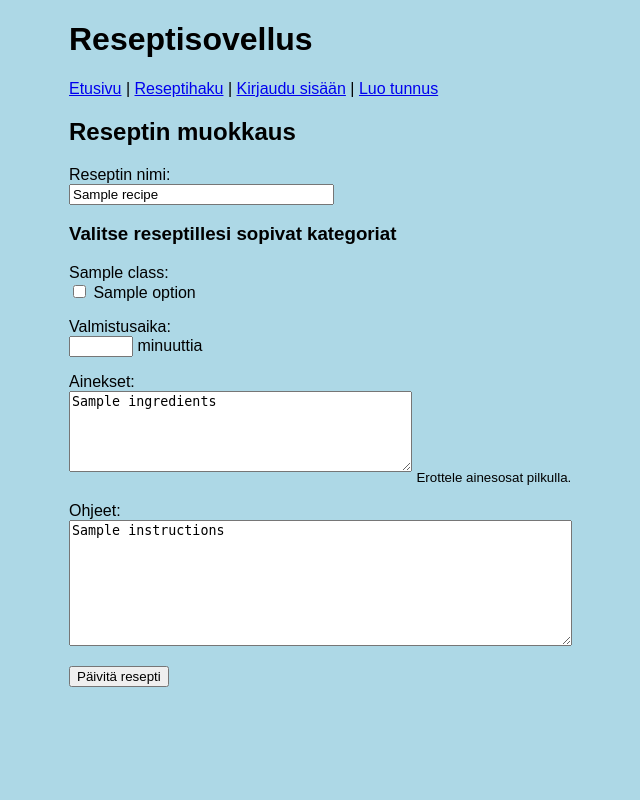
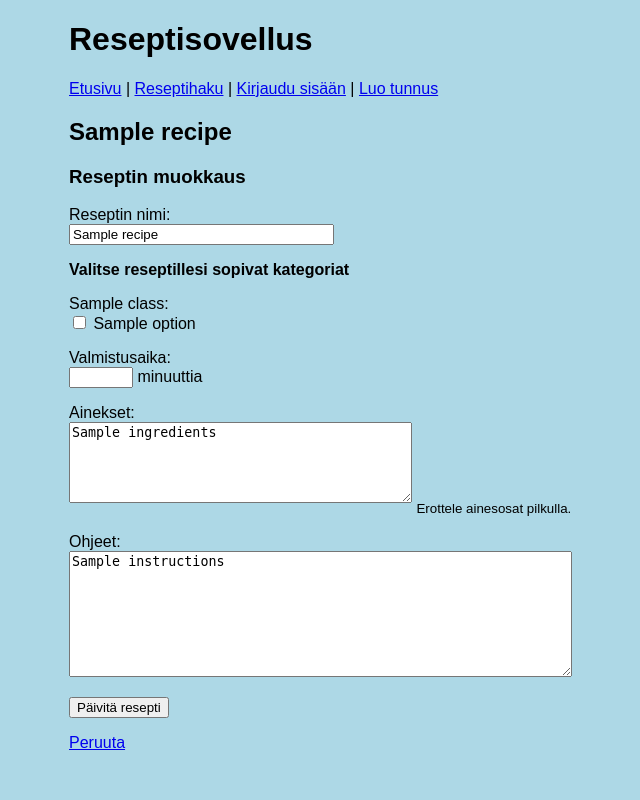
Before and after one commit to DanTah/CSB-project-I, a Flask app: template templates/edit_recipe.html in a window 1280 px wide. Shown: the whole page, without its empty margins (171-811 px from the left). Run offline with Flask 3, Linux system fonts and the light colour scheme; the template is opened without the code that fills it: most values are stand-ins (such as "Sample title", 1, 10 or a date in 2020).

Commit message:
Improve appearance

```diff
--- a/static/main.css
+++ b/static/main.css
@@ -14,7 +14,7 @@ body {
 }
 
 .recipe-card {
-    background-color: #F0F8FF;
+    background-color:#C8E5EE;
     border: 2px solid orange;
     border-radius: 5px;
     padding: 10px;
@@ -72,10 +72,12 @@ img.resize {
 
 .review-section {
     margin-top: 20px;
-    background-color: #fffbf7;
+    background-color: #C8E5EE;
     border: 2px solid green;
     border-radius: 5px;
     padding: 20px;
+    margin-bottom: 10px;
+}
 
 .review {
     margin-bottom: 15px;
--- a/templates/edit_recipe.html
+++ b/templates/edit_recipe.html
@@ -3,7 +3,9 @@
 {% block title %}Reseptin muokkaus{% endblock %}
 
 {% block content %}
-<h2>Reseptin muokkaus</h2>
+<h2>{{recipe.title}}</h2>
+
+<h3>Reseptin muokkaus</h3>
 
 <form action="/update_recipe" method="post">
   <p>
@@ -13,7 +15,7 @@
 
 
 
-  <h3>Valitse reseptillesi sopivat kategoriat </h3>
+  <p><strong>Valitse reseptillesi sopivat kategoriat </p></strong>
   {% for class in all_classes %}
   {% if class != "Vaikeustaso" %}
   <p>
@@ -55,12 +57,13 @@
 
   <p>
     Ohjeet: <br />
-    <textarea name="instructions" rows = "8" cols = "60" maxlength = 1000 required>{{recipe.instructions}}</textarea>
+    <textarea name="instructions" rows = "8" cols = "60" maxlength = 3000 required>{{recipe.instructions}}</textarea>
   </p>
 
   <input type="hidden" name="recipe_id" value = "{{recipe.id}}"/>
   <input type="submit" value="Päivitä resepti" />
 
 </form>
+<p><a href = "/recipe/{{recipe.id}}">Peruuta</a></p>
 
 {% endblock %}
--- a/templates/new_recipe.html
+++ b/templates/new_recipe.html
@@ -12,7 +12,7 @@
   <p>
     Valitse kuva (tiedostopääte .jpg, .jpeg tai .png): <input type="file" name="image" accept=".jpg, .jpeg, .png" />
   </p>
-  <h3>Valitse reseptillesi sopivat kategoriat </h3>
+  <p><strong>Valitse reseptillesi sopivat kategoriat </p></strong>
   {% for class in classes %}
   {% if class != "Vaikeustaso" %}
   <p>
@@ -44,7 +44,7 @@
   </p>
   <p>
     Ohjeet: <br />
-    <textarea name="instructions" rows = "8" cols = "60" maxlength = 1000 required></textarea>
+    <textarea name="instructions" rows = "8" cols = "60" maxlength = 3000 required></textarea>
   </p>
   <input type="submit" value="Luo resepti" />
 </form>
--- a/templates/remove_recipe.html
+++ b/templates/remove_recipe.html
@@ -3,7 +3,9 @@
 {% block title %}Reseptin poisto{% endblock %}
 
 {% block content %}
-<h2>Reseptin poisto</h2>
+<h2>{{recipe.title}}</h2>
+
+<h3>Reseptin poisto</h3>
 
 <p> Haluatko varmasti poistaa reseptin "{{recipe.title}}"? </p>
 
```
Also changed, not shown: templates/new_image.html (+7 -5 lines).
